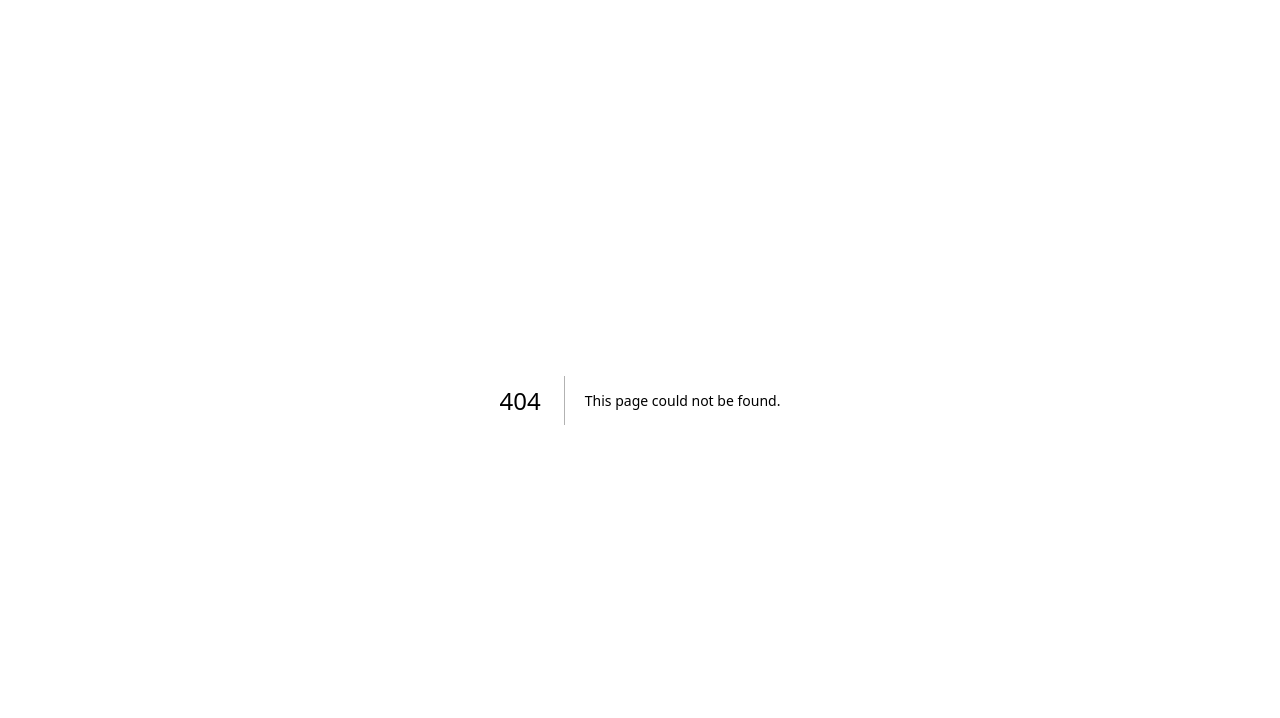
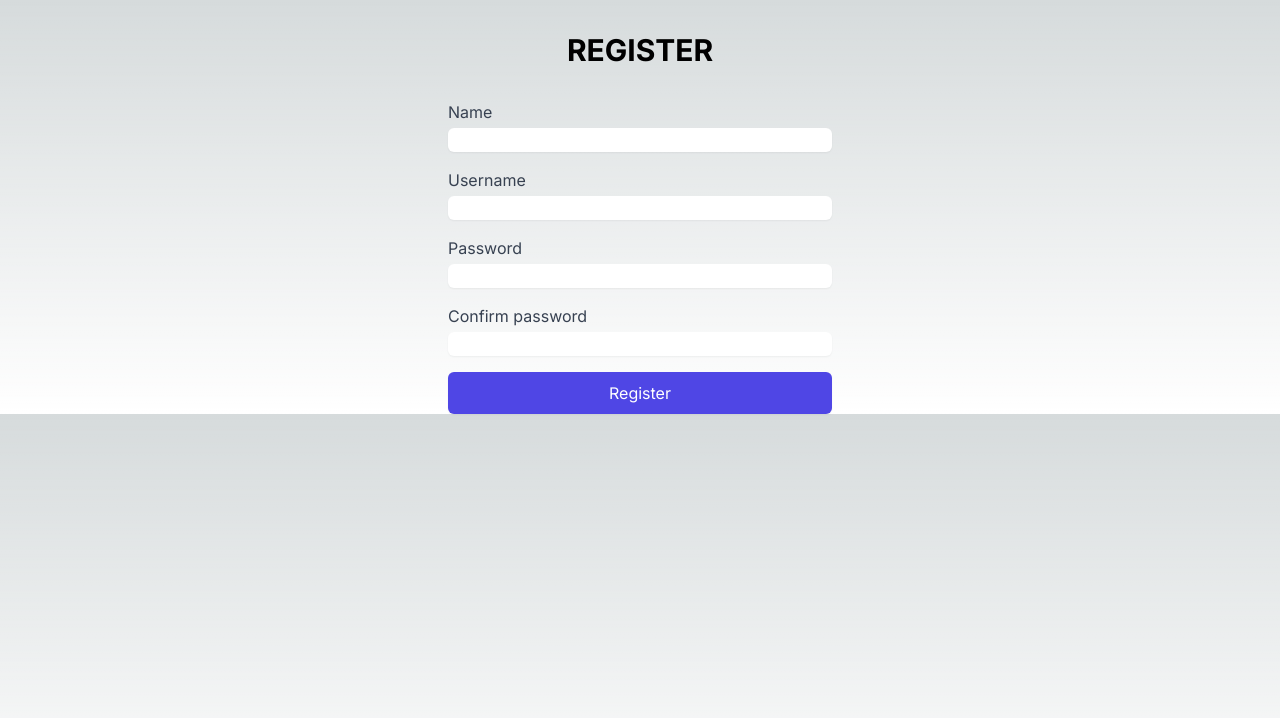
Before and after one commit to k-santos/todolist, a Next.js app in the folder frontend/: page /register in a window 1280 px wide. Before the commit this address had no page. Shown: the top 718 px of the page. Built offline with nearby package versions, Linux system fonts and the light colour scheme.

Commit message:
feat: add register page

```diff
--- a/frontend/src/app/components/login.tsx
+++ b/frontend/src/app/components/login.tsx
@@ -5,6 +5,7 @@ import { useForm } from "react-hook-form";
 import { AuthContext } from "../context/authContext";
 import { AxiosError } from "axios";
 import { INVALID_PASSWORD, USER_NOT_FOUND } from "../errors/constants";
+import Link from "next/link";
 import { useRouter } from "next/navigation";
 
 export interface FieldsLogin {
@@ -12,7 +13,7 @@ export interface FieldsLogin {
   password: string;
 }
 
-function LoginForm() {
+const LoginForm: React.FC = () => {
   const {
     register,
     handleSubmit,
@@ -46,10 +47,10 @@ function LoginForm() {
 
   return (
     <div className="max-w-sm mx-auto mt-8">
-      <h1 className="text-3xl font-bold text-center mb-8">TO DO LIST</h1>
+      <h1 className="text-3xl font-bold text-center mb-8">LOGIN</h1>
       <form onSubmit={handleSubmit(onSubmitHandler)}>
         <div className="mb-4">
-          <label htmlFor="username" className="block text-gray-700">
+          <label htmlFor="username" className="block text-white">
             Username
           </label>
           <input
@@ -66,7 +67,7 @@ function LoginForm() {
           )}
         </div>
         <div className="mb-4">
-          <label htmlFor="password" className="block text-gray-700">
+          <label htmlFor="password" className="block text-white">
             Password
           </label>
           <input
@@ -94,8 +95,14 @@ function LoginForm() {
           </div>
         )}
       </form>
+      <label className="text-white block text-center">
+        Not registered yet?{" "}
+        <Link href="/register" className="text-blue-500">
+          Register
+        </Link>
+      </label>
     </div>
   );
-}
+};
 
 export default LoginForm;
--- /dev/null
+++ b/frontend/src/app/register/page.tsx
@@ -0,0 +1,161 @@
+"use client";
+
+import React, { useState } from "react";
+import { useForm } from "react-hook-form";
+import { useRouter } from "next/navigation";
+import api from "../api/api";
+
+export interface FieldsRegister {
+  name: string;
+  username: string;
+  password: string;
+  confirmPassword: string;
+}
+
+function RegisterForm() {
+  const {
+    register,
+    handleSubmit,
+    watch,
+    formState: { errors },
+  } = useForm<FieldsRegister>();
+
+  const [error, setError] = useState<string | null>(null);
+  const [showModal, setShowModal] = useState<boolean>(false);
+  const router = useRouter();
+
+  const onSubmitHandler = async (data: FieldsRegister) => {
+    try {
+      const response = await api.post(`user/create/`, {
+        name: data.name,
+        username: data.username,
+        password: data.password,
+      });
+      if (response.status === 201) {
+        setShowModal(true);
+      }
+    } catch (error) {
+      console.log(error);
+    }
+  };
+
+  const password = watch("password");
+
+  const closeModalAndRedirect = () => {
+    setShowModal(false);
+    router.push("/");
+  };
+
+  return (
+    <div className="max-w-sm mx-auto mt-8">
+      <h1 className="text-3xl font-bold text-center mb-8">REGISTER</h1>
+      <form onSubmit={handleSubmit(onSubmitHandler)}>
+        <div className="mb-4">
+          <label htmlFor="name" className="block text-gray-700">
+            Name
+          </label>
+          <input
+            type="text"
+            id="name"
+            style={{ color: "black" }}
+            {...register("name", { required: "Name is required" })}
+            className={`mt-1 block w-full rounded-md border-gray-300 shadow-sm focus:border-indigo-300 focus:ring focus:ring-indigo-200 focus:ring-opacity-50 ${
+              errors.name ? "border-red-500" : ""
+            }`}
+          />
+          {errors.name && (
+            <p className="text-sm text-red-500">{errors.name?.message}</p>
+          )}
+        </div>
+
+        <div className="mb-4">
+          <label htmlFor="username" className="block text-gray-700">
+            Username
+          </label>
+          <input
+            type="text"
+            id="username"
+            style={{ color: "black" }}
+            {...register("username", { required: "Username is required" })}
+            className={`mt-1 block w-full rounded-md border-gray-300 shadow-sm focus:border-indigo-300 focus:ring focus:ring-indigo-200 focus:ring-opacity-50 ${
+              errors.username ? "border-red-500" : ""
+            }`}
+          />
+          {errors.username && (
+            <p className="text-sm text-red-500">{errors.username.message}</p>
+          )}
+        </div>
+
+        <div className="mb-4">
+          <label htmlFor="password" className="block text-gray-700">
+            Password
+          </label>
+          <input
+            type="password"
+            id="password"
+            style={{ color: "black" }}
+            {...register("password", { required: "Password is required" })}
+            className={`mt-1 block w-full rounded-md border-gray-300 shadow-sm focus:border-indigo-300 focus:ring focus:ring-indigo-200 focus:ring-opacity-50 ${
+              errors.password ? "border-red-500" : ""
+            }`}
+          />
+          {errors.password && (
+            <p className="text-sm text-red-500">{errors.password.message}</p>
+          )}
+        </div>
+
+        <div className="mb-4">
+          <label htmlFor="confirmPassword" className="block text-gray-700">
+            Confirm password
+          </label>
+          <input
+            type="password"
+            id="confirmPassword"
+            style={{ color: "black" }}
+            {...register("confirmPassword", {
+              required: "Confirm password is required",
+              validate: (value) =>
+                value === password || "Passwords do not match",
+            })}
+            className={`mt-1 block w-full rounded-md border-gray-300 shadow-sm focus:border-indigo-300 focus:ring focus:ring-indigo-200 focus:ring-opacity-50 ${
+              errors.confirmPassword ? "border-red-500" : ""
+            }`}
+          />
+          {errors.confirmPassword && (
+            <p className="text-sm text-red-500">
+              {errors.confirmPassword.message}
+            </p>
+          )}
+        </div>
+
+        <button
+          type="submit"
+          className="w-full py-2 px-4 border border-transparent rounded-md shadow-sm text-white bg-indigo-600 hover:bg-indigo-700 focus:outline-none focus:ring-2 focus:ring-offset-2 focus:ring-indigo-500"
+        >
+          Register
+        </button>
+        {error && (
+          <div className="mt-4 p-2 bg-red-100 border border-red-400 text-red-700 rounded">
+            {error}
+          </div>
+        )}
+      </form>
+
+      {showModal && (
+        <div className="fixed inset-0 flex items-center justify-center bg-black bg-opacity-50">
+          <div className="bg-white p-6 rounded-md shadow-md text-center">
+            <h2 className="text-black text-2xl mb-4">User registered!</h2>
+            <button
+              onClick={closeModalAndRedirect}
+              className="py-2 px-4 bg-indigo-600 text-white rounded-md hover:bg-indigo-700"
+            >
+              OK
+            </button>
+          </div>
+        </div>
+      )}
+    </div>
+  );
+}
+
+export default RegisterForm;
```
